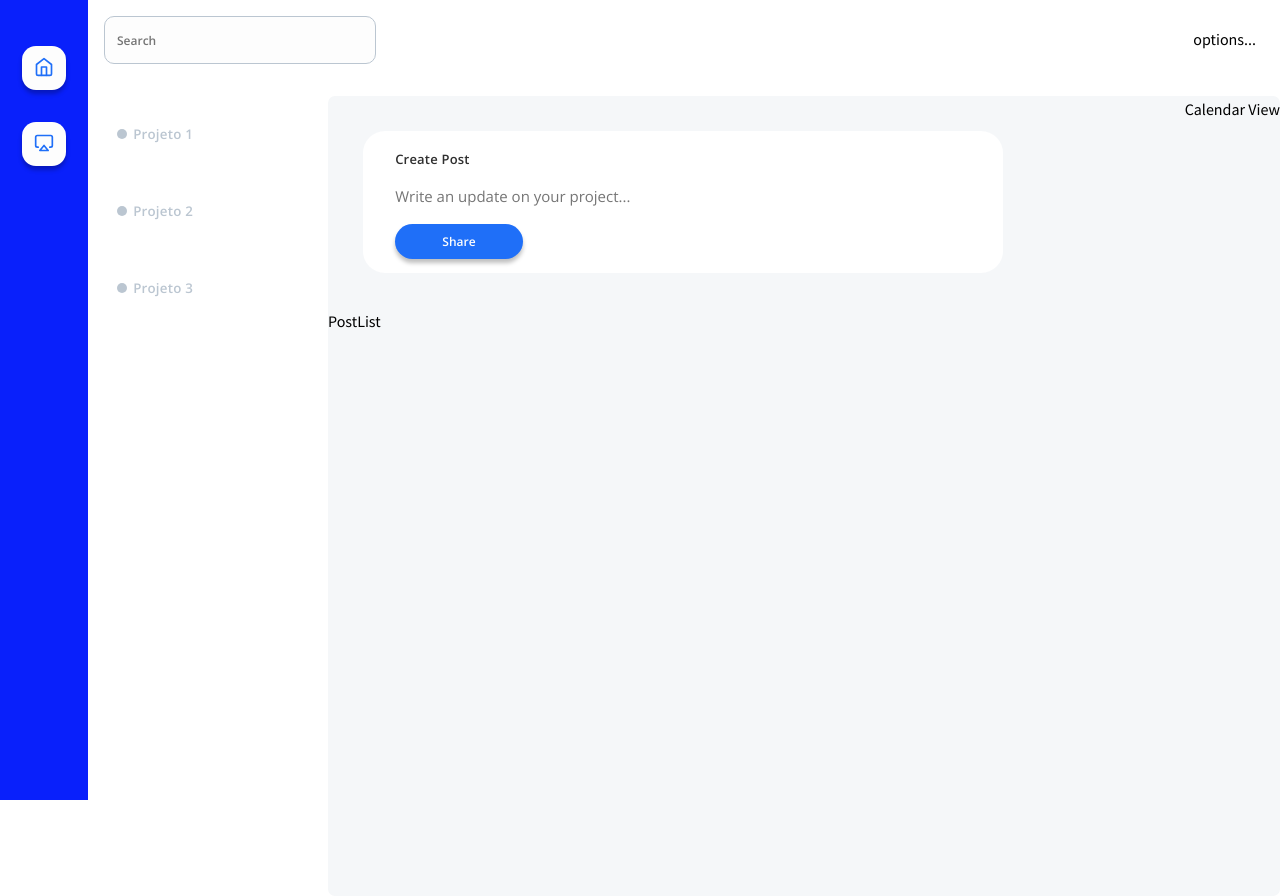
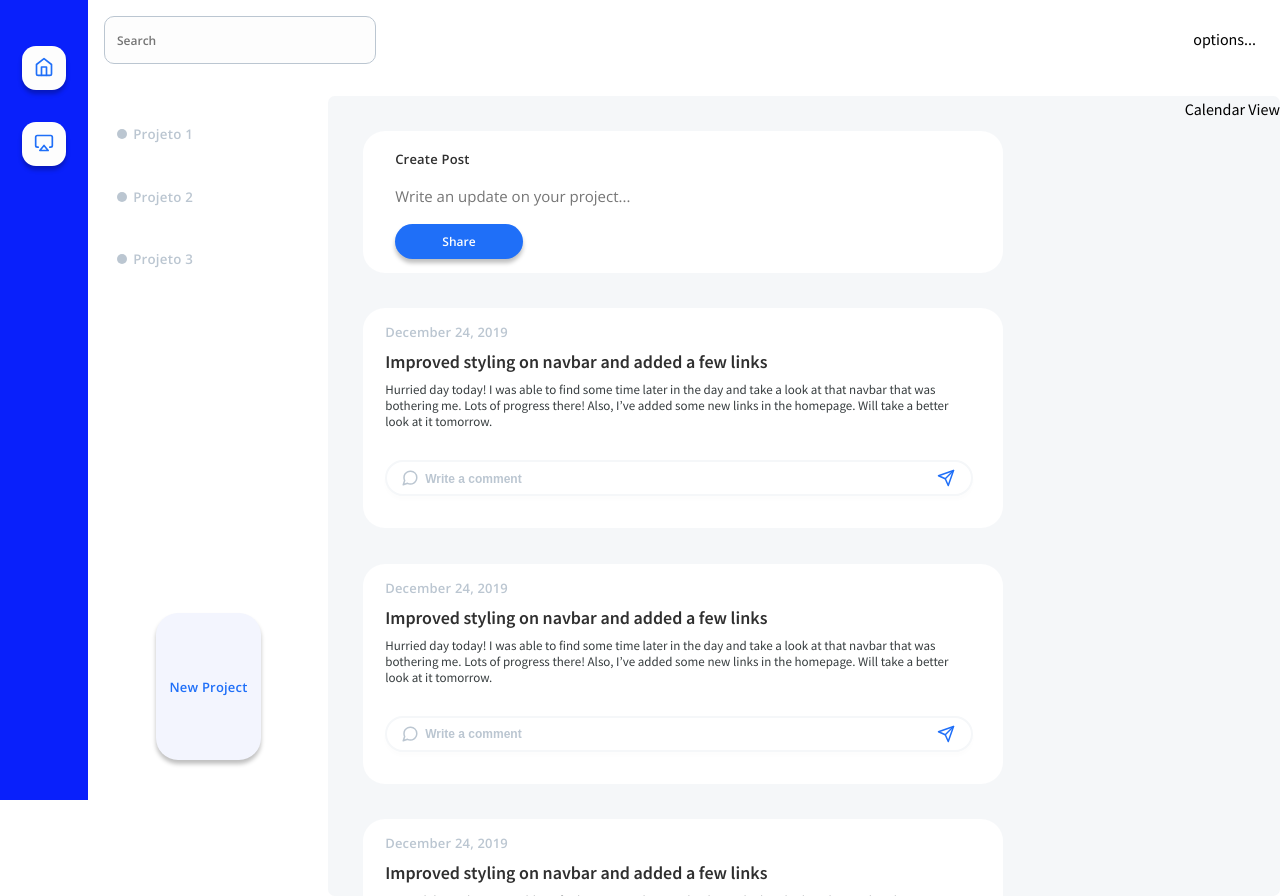
Before and after one commit to vinicius0197/codestreak, a React (Create React App) app: page /home in a window 1280 px wide. Built offline with nearby package versions, Linux system fonts and the light colour scheme.

Commit message:
adding styling for individual posts

```diff
--- a/src/components/ContentArea/styles.js
+++ b/src/components/ContentArea/styles.js
@@ -10,6 +10,7 @@ export const ContentBackground = styled.div`
   background-color: #F5F7F9;
   border-radius: 7px;
   margin-top: 6rem;
+  padding-bottom: 6rem;
   margin-bottom: -6rem;
   height: 100%;
   overflow-y: scroll;
--- a/src/components/PostList/index.js
+++ b/src/components/PostList/index.js
@@ -1,9 +1,45 @@
 import React from 'react';
+
+import {
+  PostContainer,
+  PostDate,
+  PostTitle,
+  PostContent,
+  CommentContainer,
+  CommentBox,
+  MessageIcon,
+  SendIcon
+} from './styles';
+
+const Post = () => {
+  return(
+    <PostContainer>
+      <PostDate>December 24, 2019</PostDate>
+      <PostTitle>Improved styling on navbar and added a few links</PostTitle>
+      <PostContent>
+        Hurried day today! I was able to find some time later in the day and take a look at that navbar that was bothering me. Lots of progress there! Also, I’ve added some new links in the homepage.
+        Will take a better look at it tomorrow.
+      </PostContent>
+      <CommentContainer>
+        <CommentBox placeholder="Write a comment" />
+        <MessageIcon />
+        <SendIcon />
+      </CommentContainer>
+    </PostContainer>
+  );
+};
 
 const PostList = () => {
   return(
     <div>
-      PostList
+      <Post />
+      <Post />
+      <Post />
+      <Post />
+      <Post />
+      <Post />
+      <Post />
+      <Post />
     </div>
   );
 };
--- a/src/components/PostList/styles.js
+++ b/src/components/PostList/styles.js
@@ -0,0 +1,99 @@
+import styled from 'styled-components';
+import { ReactComponent as MessageImage } from '../../assets/message-circle.svg';
+import { ReactComponent as SendImage } from '../../assets/send.svg';
+
+export const PostContainer = styled.div`
+  display: flex;
+  flex-direction: column;
+  height: 220px;
+  width: 40rem;
+  margin-left: 2.2rem;
+  margin-bottom: 2.2rem;
+  background: #FFFFFF;
+  border-radius: 22px;
+  font-family: Open Sans;
+`;
+
+export const PostDate = styled.time`
+  margin-left: 22px;
+  margin-top: 15px;
+  font-style: normal;
+  font-weight: 600;
+  font-size: 13px;
+  line-height: 18px;
+  letter-spacing: 0.015em;
+  color: #BBC6D1;
+`;
+
+export const PostTitle = styled.h1`
+  font-family: Source Sans Pro;
+  font-style: normal;
+  font-weight: 600;
+  font-size: 18px;
+  line-height: 23px;
+  color: #2F2F2F;
+  margin-left: 22px;
+  margin-top: 9px;
+`;
+
+export const PostContent = styled.p`
+  font-family: Source Sans Pro;
+  font-style: normal;
+  font-weight: normal;
+  font-size: 13px;
+  line-height: 16px;
+  color: #373D3F;
+  margin-left: 22px;
+  margin-right: 30px;
+  margin-top: 9px;
+`;
+
+export const CommentContainer = styled.div`
+  display: flex;
+  position: relative;
+`;
+
+export const CommentBox = styled.input`
+  background: #FFFFFF;
+  border: 2px solid #F5F7F9;
+  box-sizing: border-box;
+  box-shadow: 0px 4px 4px rgba(0, 0, 0, 0.01);
+  border-radius: 22px;
+  margin-left: 22px;
+  margin-right: 30px;
+  margin-top: 9px;
+  height: 36px;
+  width: 600px;
+  padding-left: 38px;
+  margin-top: 30px;
+
+  &::placeholder {
+    font-weight: bold;
+    font-size: 12px;
+    line-height: 16px;
+    color: #BBC6D1;
+  }
+`;
+
+export const MessageIcon = styled(MessageImage)`
+  position: absolute;
+  margin-top: 39px;
+  margin-left: 35px;
+  width: 24px;
+  height: 18px;
+`;
+
+export const SendIcon = styled(SendImage)`
+  position: absolute;
+  margin-top: 39px;
+  right: 45px;
+  width: 24px;
+  height: 18px;
+  cursor: pointer;
+
+  transition-duration: 0.25s;
+
+  &:hover {
+    transform: scale(1.1);
+  }
+`;
--- a/src/components/ProjectsTab/index.js
+++ b/src/components/ProjectsTab/index.js
@@ -6,13 +6,15 @@ import {
   ProjectsBackground,
   ProjectItemContainer,
   ProjectBullet,
-  ProjectItem
+  ProjectItem,
+  NewProjectButton
 } from './styles';
 
 const ProjectsTab = ({ match }) => {
   let { path, url } = useRouteMatch();
   return(
     <ProjectsBackground>
+      <div>
         <Link to={`${url}/projeto1`}>
           <ProjectItemContainer>
             <ProjectBullet />
@@ -29,6 +31,9 @@ const ProjectsTab = ({ match }) => {
           <ProjectBullet />
           <ProjectItem>Projeto 3</ProjectItem>
         </ProjectItemContainer>
+      </div>
+
+      <NewProjectButton> New Project </NewProjectButton>
     </ProjectsBackground>
   );
 };
--- a/src/components/ProjectsTab/styles.js
+++ b/src/components/ProjectsTab/styles.js
@@ -3,6 +3,7 @@ import styled from 'styled-components';
 export const ProjectsBackground = styled.div`
   display: flex;
   flex-direction: column;
+  justify-content: space-between;
   margin-top: 6rem;
   min-width: 15rem;
 `;
@@ -54,3 +55,31 @@ export const ProjectItem = styled.div`
     color: #1F6FF8;
   }
 `;
+
+export const NewProjectButton = styled.button`
+  margin-left: 68px;
+  margin-bottom: 40px;
+  width: 105px;
+  height: 147px;
+  background: #F3F5FE;
+  box-shadow: 0px 4px 4px rgba(0, 0, 0, 0.25);
+  border-radius: 22px;
+  cursor: pointer;
+
+  font-family: Open Sans;
+  font-style: normal;
+  font-weight: bold;
+  font-size: 13px;
+  line-height: 18px;
+  text-align: center;
+  letter-spacing: 0.015em;
+
+  color: #1F6FF8;
+
+  transition-duration: 0.25s;
+
+  &:hover {
+    margin-bottom: 50px;
+    box-shadow: 0px 4px 4px rgba(0, 0, 0, 0.4);
+  }
+`;
--- a/src/components/Searchbar/styles.js
+++ b/src/components/Searchbar/styles.js
@@ -14,4 +14,10 @@ export const SearchbarInput = styled.input`
   font-size: 12px;
   line-height: 16px;
   color: #2F2F2F;
+
+  transition-duration: 0.25s;
+
+  &:hover {
+    width: 20rem;
+  }
 `;
```
Also changed, not shown: src/assets/message-circle.svg (added), src/assets/send.svg (added). Lines whose indentation alone changed are shown as unchanged.
